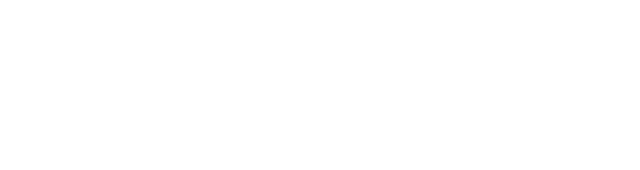
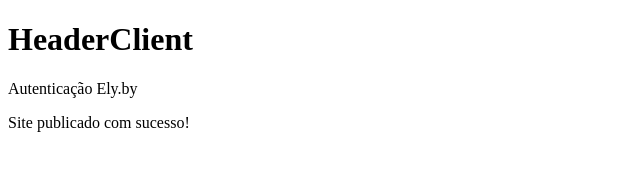
Before and after one commit to PlugadooCRAFT/HeaderClientOAUTH, a plain HTML site: page index.html in a window 1280 px wide. Shown: the whole page, without its empty margins (0-640 px from the left). Drawn offline with Linux system fonts and the light colour scheme.

Commit message:
Update index.html

```diff
--- a/index.html
+++ b/index.html
@@ -1 +1,14 @@
+
 <!DOCTYPE html>
+<html lang="pt-BR">
+<head>
+  <meta charset="UTF-8">
+  <meta name="viewport" content="width=device-width, initial-scale=1.0">
+  <title>HeaderClient - Autenticação</title>
+</head>
+<body>
+  <h1>HeaderClient</h1>
+  <p>Autenticação Ely.by</p>
+  <p>Site publicado com sucesso!</p>
+</body>
+</html>
```
